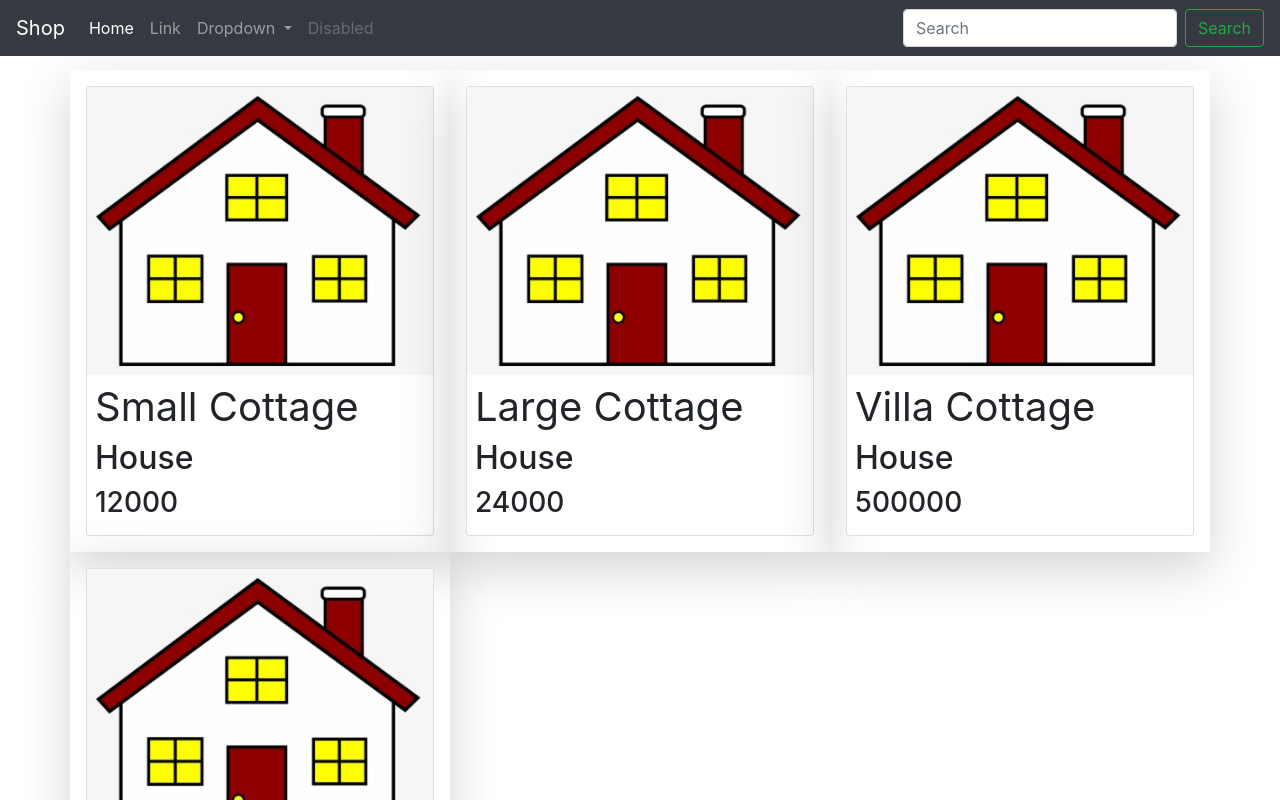
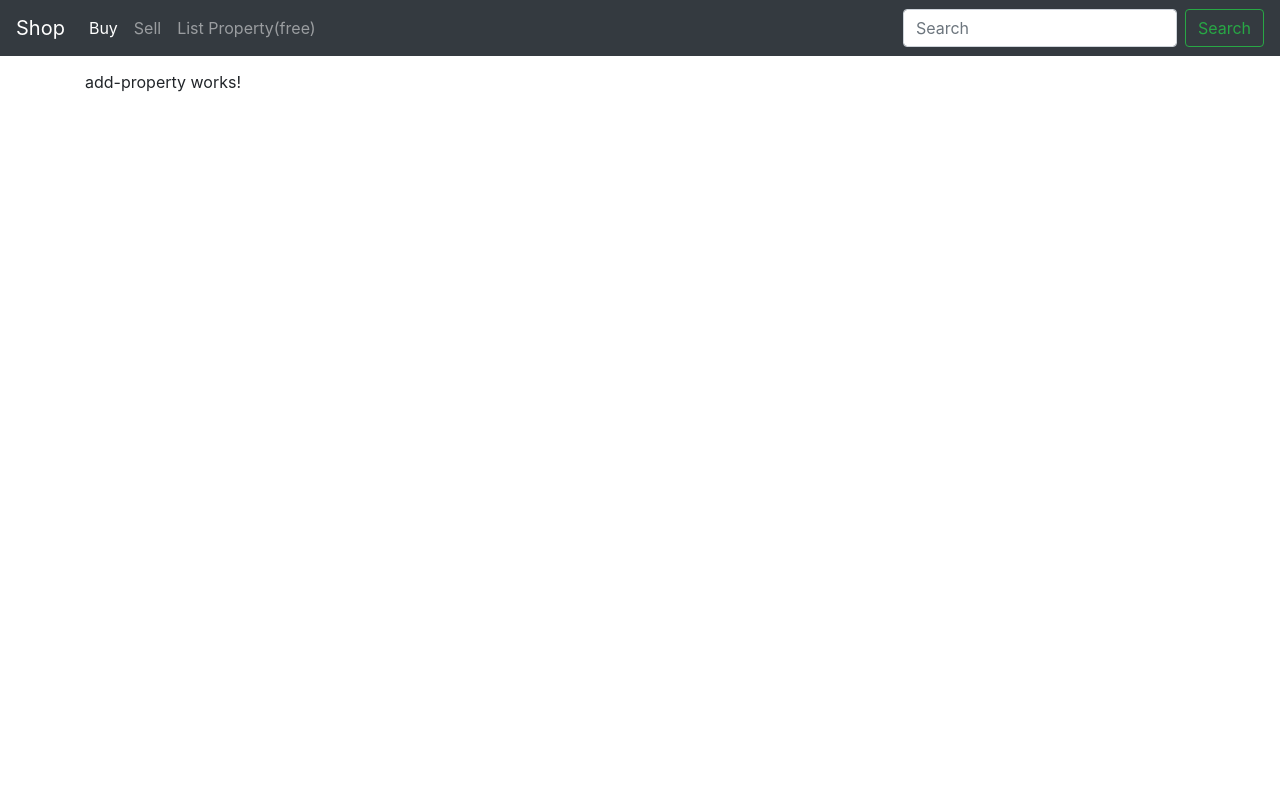
Before and after one commit to HendrikCromboom/alpha-angular-asp, an Angular app: page /add-property in a window 1280 px wide. Shown: the top 800 px of the page. Built offline with nearby package versions, Linux system fonts and the light colour scheme.

Commit message:
routing p1

```diff
--- a/src/app/app.component.html
+++ b/src/app/app.component.html
@@ -1,4 +1,5 @@
 <app-nav-bar></app-nav-bar>
 <div class="container" style="margin-top: 70px;">
-  <app-property-list></app-property-list>
+  <!-- <app-property-list></app-property-list> -->
+  <router-outlet></router-outlet>
 </div>
--- a/src/app/app.module.ts
+++ b/src/app/app.module.ts
@@ -1,24 +1,34 @@
 import { BrowserModule } from '@angular/platform-browser';
 import { NgModule } from '@angular/core';
-import { HttpClientModule } from '@angular/common/http'
+import { HttpClientModule } from '@angular/common/http';
+import { Routes, RouterModule } from '@angular/router';
+
 
 import { AppComponent } from './app.component';
 import { ProperyCardCompoment } from './property/property-card/property-card.component';
 import { PropertyListComponent } from './property/property-list/property-list.component';
 import { NavBarComponent } from './nav-bar/nav-bar.component';
 import { HousingService } from './services/housing.service';
+import { AddPropertyComponent } from './property/add-property/add-property.component';
 import { from } from 'rxjs';
+
+const appRoutes: Routes = [
+  {path: '', component: PropertyListComponent},
+  {path: 'add-property', component: AddPropertyComponent}
+]
 
 @NgModule({
   declarations: [
     AppComponent,
     ProperyCardCompoment,
     PropertyListComponent,
-      NavBarComponent
+    NavBarComponent,
+    AddPropertyComponent
    ],
   imports: [
     BrowserModule,
-    HttpClientModule
+    HttpClientModule,
+    RouterModule.forRoot(appRoutes)
   ],
   providers: [
     HousingService
--- a/src/app/nav-bar/nav-bar.component.html
+++ b/src/app/nav-bar/nav-bar.component.html
@@ -1,5 +1,5 @@
 <nav class="navbar navbar-expand-lg navbar-dark bg-dark fixed-top">
-  <a class="navbar-brand" href="#">Shop</a>
+  <a class="navbar-brand" href="/">Shop</a>
   <button class="navbar-toggler" type="button" data-toggle="collapse" data-target="#navbarSupportedContent" aria-controls="navbarSupportedContent" aria-expanded="false" aria-label="Toggle navigation">
     <span class="navbar-toggler-icon"></span>
   </button>
@@ -7,24 +7,13 @@
   <div class="collapse navbar-collapse" id="navbarSupportedContent">
     <ul class="navbar-nav mr-auto">
       <li class="nav-item active">
-        <a class="nav-link" href="#">Home <span class="sr-only">(current)</span></a>
+        <a class="nav-link" href="/">Buy <span class="sr-only">(current)</span></a>
       </li>
       <li class="nav-item">
-        <a class="nav-link" href="#">Link</a>
-      </li>
-      <li class="nav-item dropdown">
-        <a class="nav-link dropdown-toggle" href="#" id="navbarDropdown" role="button" data-toggle="dropdown" aria-haspopup="true" aria-expanded="false">
-          Dropdown
-        </a>
-        <div class="dropdown-menu" aria-labelledby="navbarDropdown">
-          <a class="dropdown-item" href="#">Action</a>
-          <a class="dropdown-item" href="#">Another action</a>
-          <div class="dropdown-divider"></div>
-          <a class="dropdown-item" href="#">Something else here</a>
-        </div>
+        <a class="nav-link" href="/">Sell</a>
       </li>
       <li class="nav-item">
-        <a class="nav-link disabled" href="#" tabindex="-1" aria-disabled="true">Disabled</a>
+        <a class="nav-link" href="/add-property">List Property(free)</a>
       </li>
     </ul>
     <form class="form-inline my-2 my-lg-0">
--- /dev/null
+++ b/src/app/property/add-property/add-property.component.html
@@ -0,0 +1,3 @@
+<p>
+  add-property works!
+</p>
--- /dev/null
+++ b/src/app/property/add-property/add-property.component.ts
@@ -0,0 +1,15 @@
+import { Component, OnInit } from '@angular/core';
+
+@Component({
+  selector: 'app-add-property',
+  templateUrl: './add-property.component.html',
+  styleUrls: ['./add-property.component.css']
+})
+export class AddPropertyComponent implements OnInit {
+
+  constructor() { }
+
+  ngOnInit() {
+  }
+
+}
```
Also changed, not shown: src/app/property/add-property/add-property.component.css (added).
